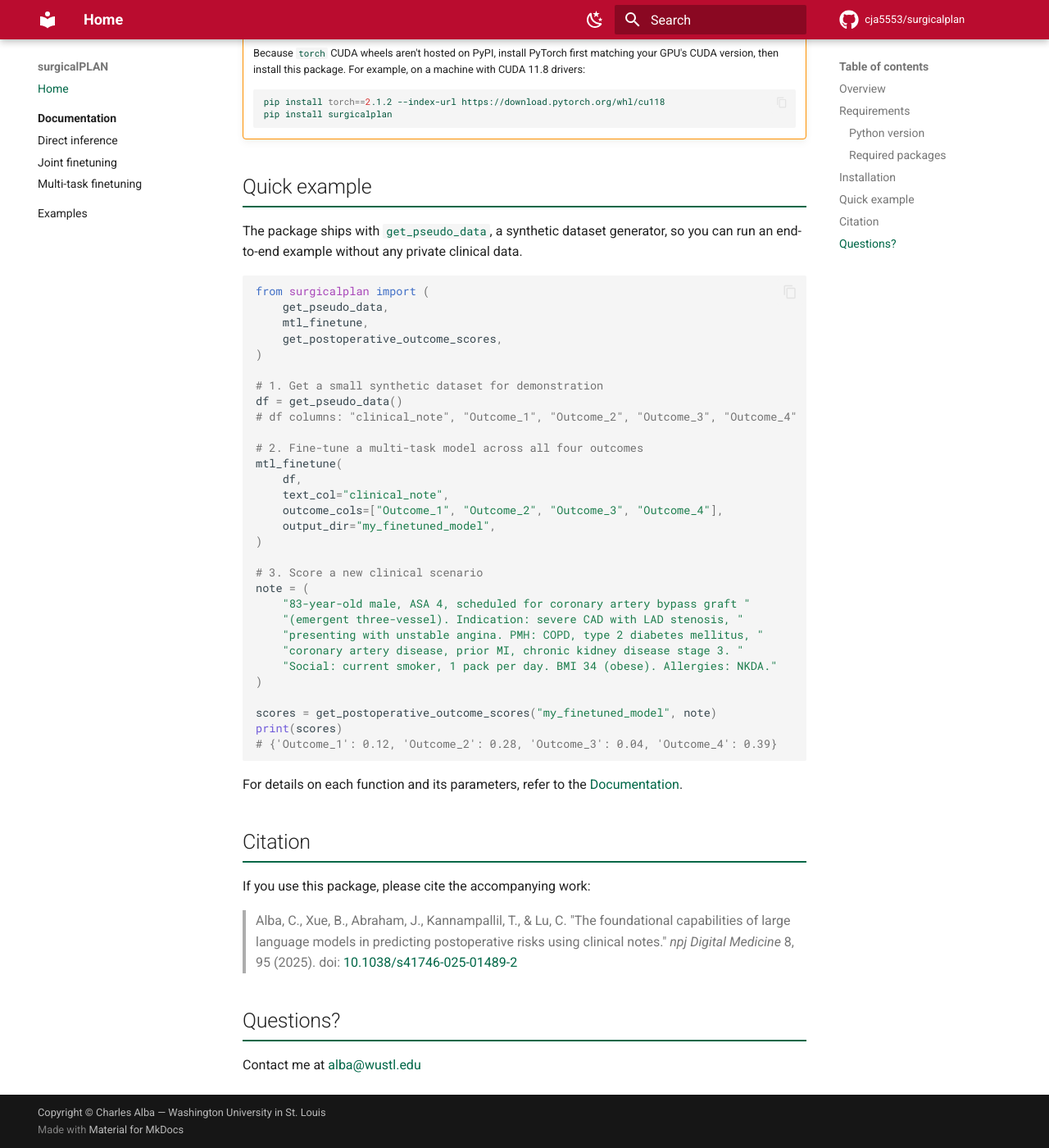
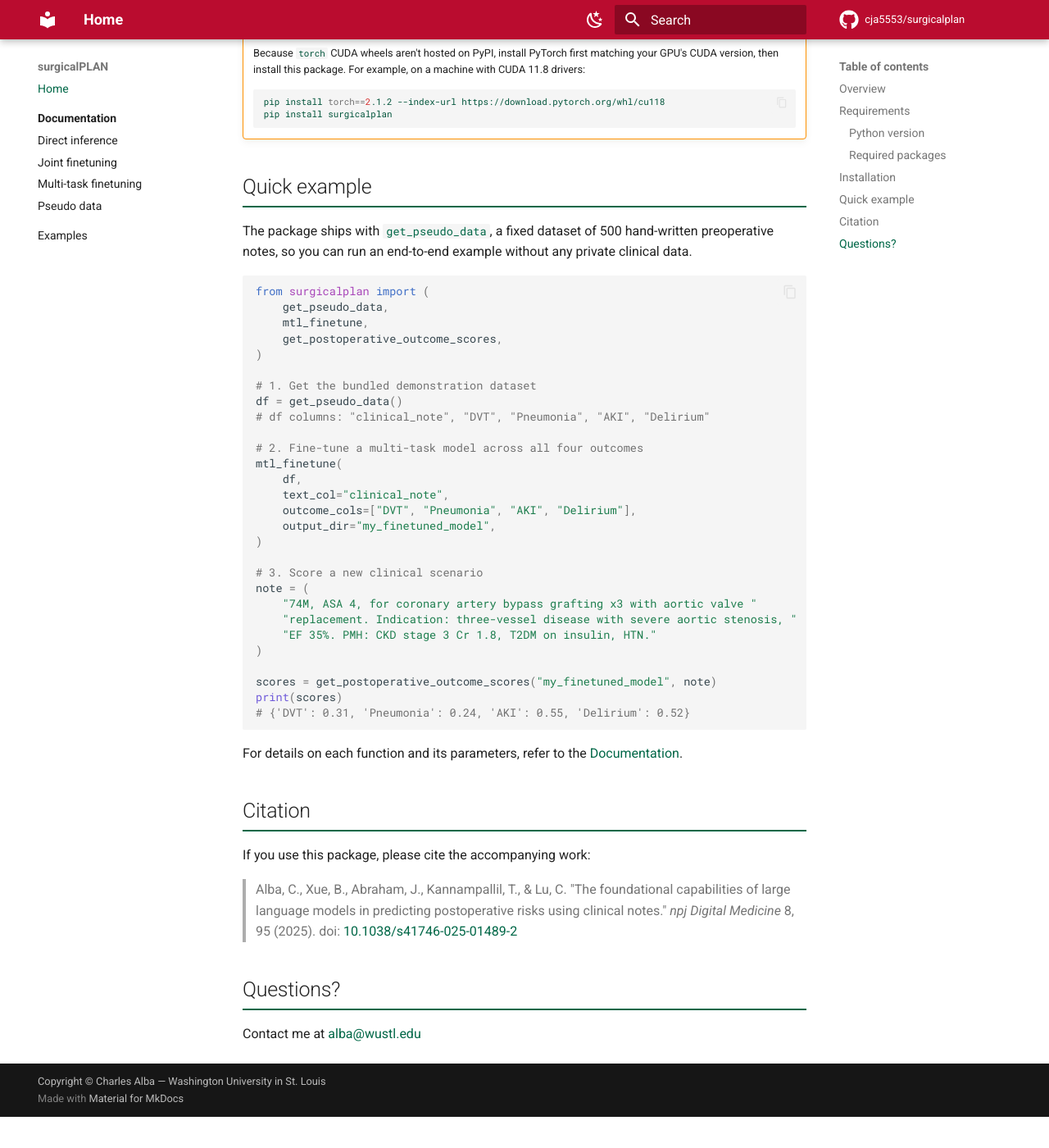
Before and after one commit to cja5553/ReadTheDocs_surgicalPLAN, an MkDocs documentation site: the page built from docs/index.md, in a window 1280 px wide and 1400 px high, scrolled down 2066 px. Shown: the whole window at 82% size. Built offline with MkDocs 1.6.1 and Material for MkDocs 9.7.7, drawn with Linux system fonts in a browser that asks for light colours; comment, search, counter and statistics services are not loaded; after the commit the page ends 3428 px from its top, so only the background shows below that.

````diff
--- a/docs/index.md
+++ b/docs/index.md
@@ -4,10 +4,10 @@
 
 <p align="left">
   <a href="https://github.com/cja5553/ACS_demo_postoperative_risk_prediction_with_clinical_notes">
-    <img src="https://img.shields.io/badge/Documentation-v0.1.2-006747" alt="Documentation">
+    <img src="https://img.shields.io/badge/Documentation-v0.1.3-006747" alt="Documentation">
   </a>
   <a href="https://pypi.org/project/surgicalplan/">
-    <img src="https://img.shields.io/badge/pypi_package-v0.1.2-brightgreen" alt="pypi package">
+    <img src="https://img.shields.io/badge/pypi_package-v0.1.3-brightgreen" alt="pypi package">
   </a>
   <a href="https://github.com/cja5553/ACS_demo_postoperative_risk_prediction_with_clinical_notes">
     <img src="https://img.shields.io/badge/github_source_code-source_code?logo=github&color=BA0C2F" alt="GitHub Source Code">
@@ -84,7 +84,7 @@ pip install surgicalplan
 
 ## Quick example
 
-The package ships with [`get_pseudo_data`](documentation/multitask_finetuning.md#get_pseudo_data), a synthetic dataset generator, so you can run an end-to-end example without any private clinical data.
+The package ships with [`get_pseudo_data`](documentation/pseudo_data.md), a fixed dataset of 500 hand-written preoperative notes, so you can run an end-to-end example without any private clinical data.
 
 ```python
 from surgicalplan import (
@@ -93,30 +93,28 @@ from surgicalplan import (
     get_postoperative_outcome_scores,
 )
 
-# 1. Get a small synthetic dataset for demonstration
+# 1. Get the bundled demonstration dataset
 df = get_pseudo_data()
-# df columns: "clinical_note", "Outcome_1", "Outcome_2", "Outcome_3", "Outcome_4"
+# df columns: "clinical_note", "DVT", "Pneumonia", "AKI", "Delirium"
 
 # 2. Fine-tune a multi-task model across all four outcomes
 mtl_finetune(
     df,
     text_col="clinical_note",
-    outcome_cols=["Outcome_1", "Outcome_2", "Outcome_3", "Outcome_4"],
+    outcome_cols=["DVT", "Pneumonia", "AKI", "Delirium"],
     output_dir="my_finetuned_model",
 )
 
 # 3. Score a new clinical scenario
 note = (
-    "83-year-old male, ASA 4, scheduled for coronary artery bypass graft "
-    "(emergent three-vessel). Indication: severe CAD with LAD stenosis, "
-    "presenting with unstable angina. PMH: COPD, type 2 diabetes mellitus, "
-    "coronary artery disease, prior MI, chronic kidney disease stage 3. "
-    "Social: current smoker, 1 pack per day. BMI 34 (obese). Allergies: NKDA."
+    "74M, ASA 4, for coronary artery bypass grafting x3 with aortic valve "
+    "replacement. Indication: three-vessel disease with severe aortic stenosis, "
+    "EF 35%. PMH: CKD stage 3 Cr 1.8, T2DM on insulin, HTN."
 )
 
 scores = get_postoperative_outcome_scores("my_finetuned_model", note)
 print(scores)
-# {'Outcome_1': 0.12, 'Outcome_2': 0.28, 'Outcome_3': 0.04, 'Outcome_4': 0.39}
+# {'DVT': 0.31, 'Pneumonia': 0.24, 'AKI': 0.55, 'Delirium': 0.52}
 ```
 
 For details on each function and its parameters, refer to the [Documentation](documentation/index.md).
--- a/mkdocs.yml
+++ b/mkdocs.yml
@@ -14,6 +14,7 @@ nav:
       - Direct inference: documentation/direct_inference.md
       - Joint finetuning: documentation/joint_finetuning.md
       - Multi-task finetuning: documentation/multitask_finetuning.md
+      - Pseudo data: documentation/pseudo_data.md
   - Examples: examples.md
 
 theme:
````
Also changed, not shown: docs/documentation/index.md (+9 -2 lines), docs/documentation/multitask_finetuning.md (+0 -33 lines), docs/documentation/pseudo_data.md (added, +36 -0 lines), docs/examples.md (+10 -12 lines).
